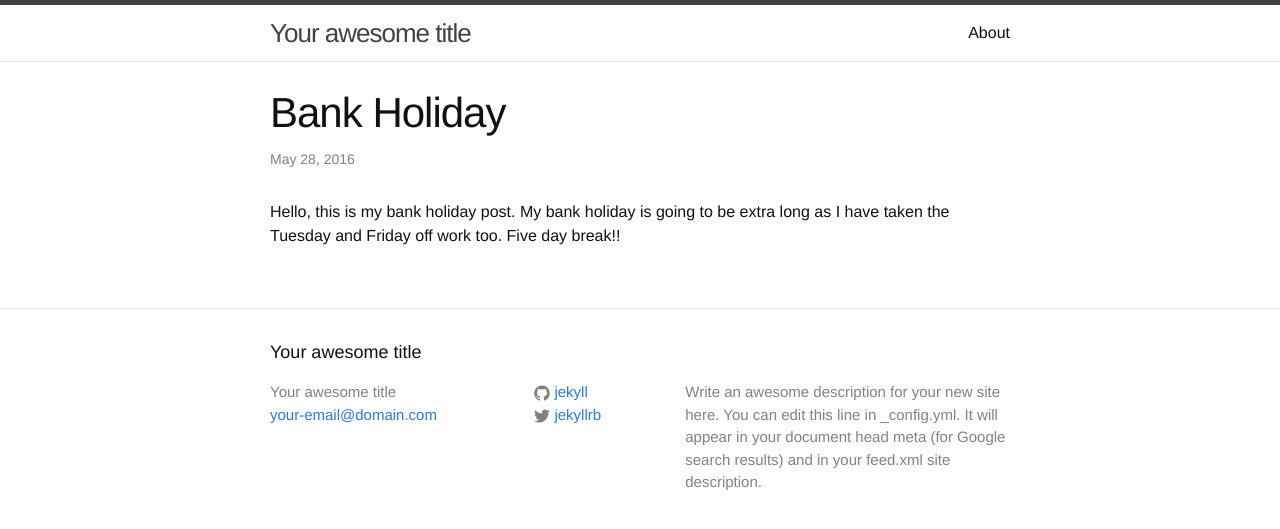
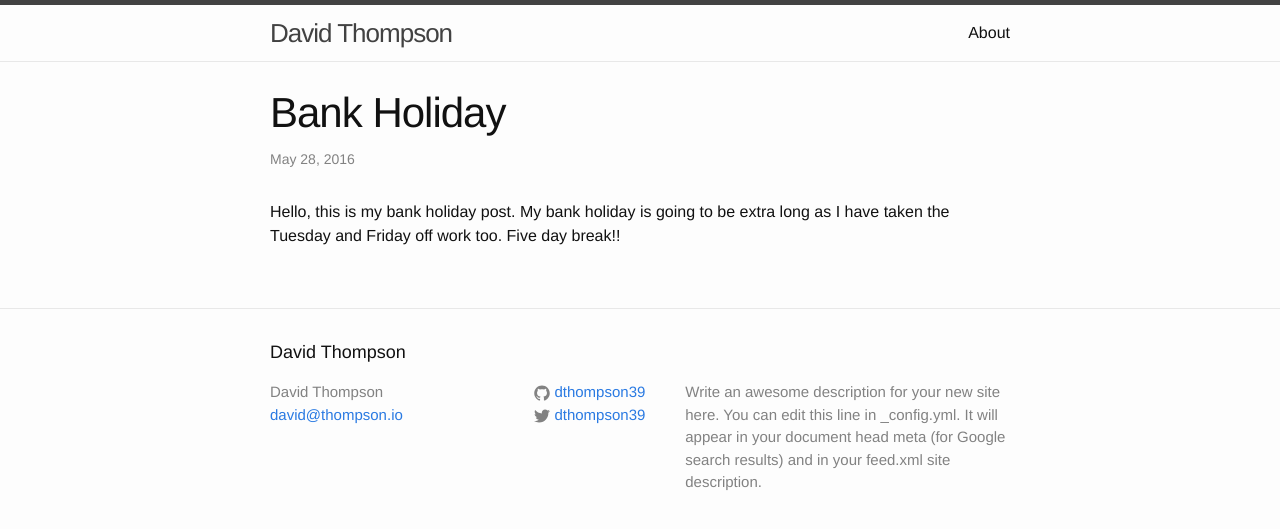
Before and after one commit to dthompson39/dthompson39.github.io, a Jekyll site: the page built from _posts/2016-05-28-posting-remotely.md, in a window 1280 px wide. Shown: the top 529 px of the page. Built offline with Jekyll 4.4.1, drawn with Linux system fonts in a browser that asks for light colours.

Commit message:
Save Sat 12:44

```diff
--- a/_config.yml
+++ b/_config.yml
@@ -6,16 +6,16 @@
 # 'jekyll serve'. If you change this file, please restart the server process.
 
 # Site settings
-title: Your awesome title
-email: your-email@domain.com
+title: David Thompson
+email: david@thompson.io
 description: > # this means to ignore newlines until "baseurl:"
   Write an awesome description for your new site here. You can edit this
   line in _config.yml. It will appear in your document head meta (for
   Google search results) and in your feed.xml site description.
 baseurl: "" # the subpath of your site, e.g. /blog
 url: "http://yourdomain.com" # the base hostname & protocol for your site
-twitter_username: jekyllrb
-github_username:  jekyll
+twitter_username: dthompson39
+github_username:  dthompson39
 
 # Build settings
 markdown: kramdown
```
Also changed, not shown: _posts/2016-05-28-bank-holiday.md (renamed from _posts/2016-05-28-Bank-holiday.md, +3 -1 lines), _posts/2016-05-26-my-first-post.md (renamed from _posts/2016-05-26-My-First-Post.md), _posts/2016-05-28-posting-remotely.md (renamed from _posts/2016-05-28-Posting-Remotely.md).
